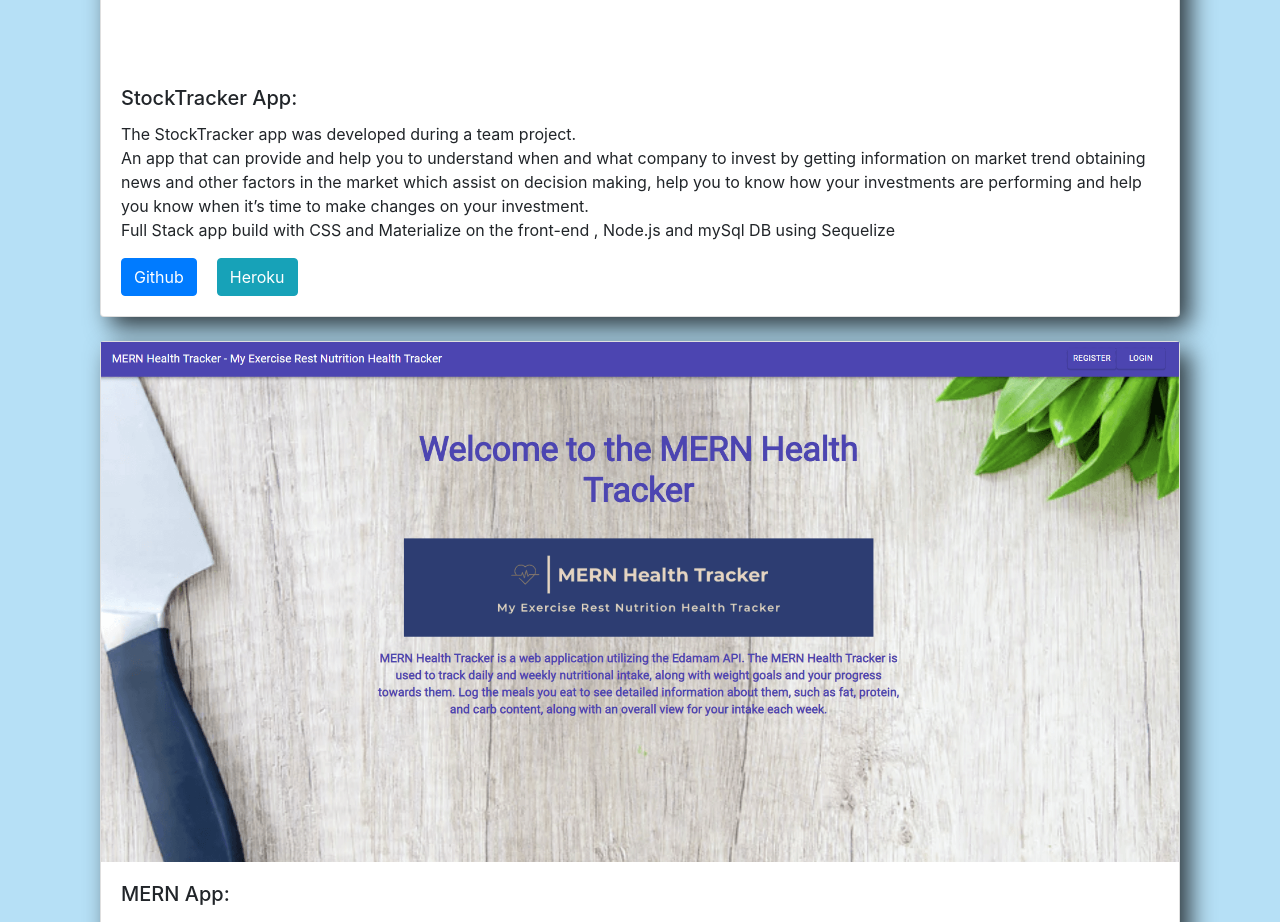
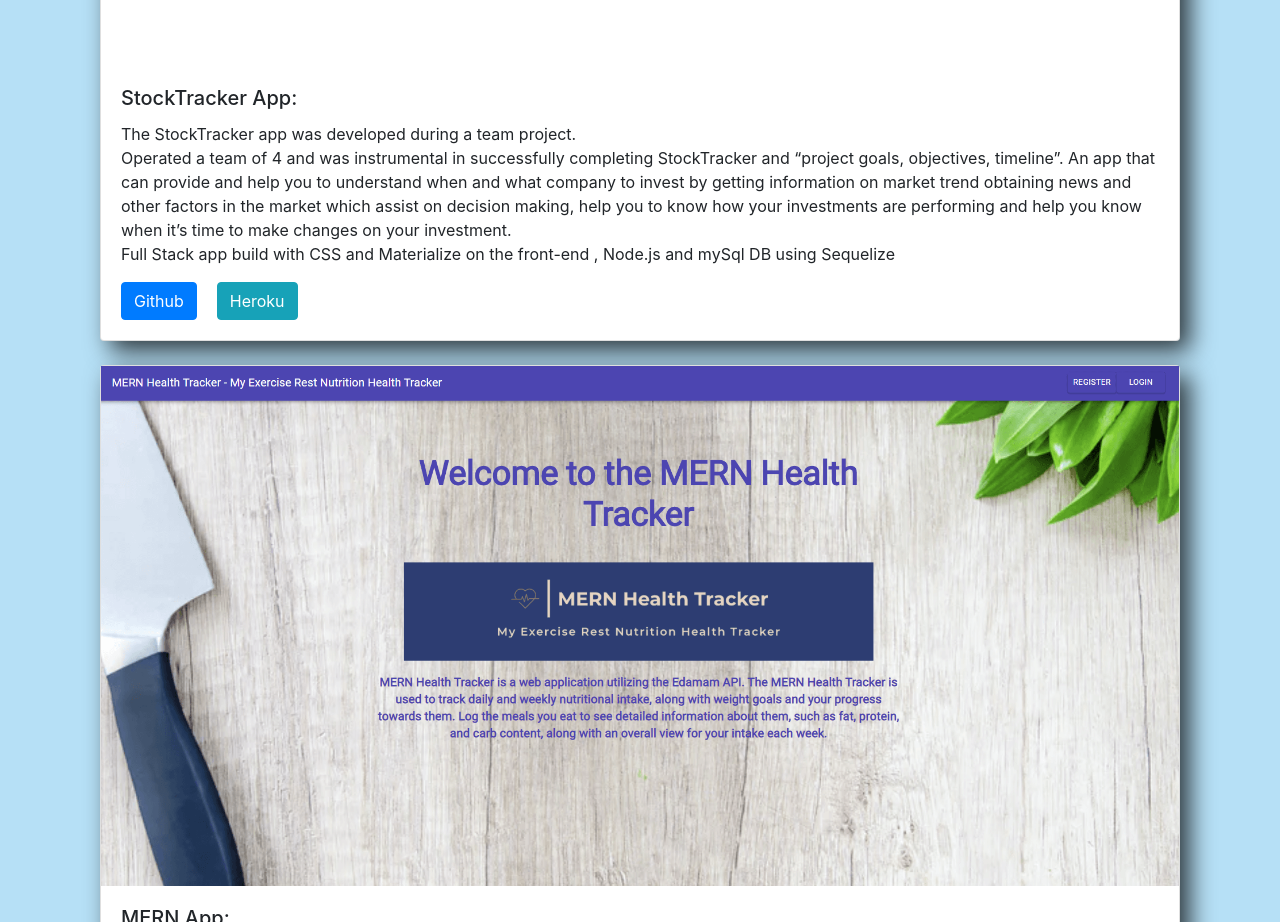
Before and after one commit to PhilipK-webdev/ProjectPortfolio, a React (Create React App) app in the folder client/: page / in a window 1280 px wide. Shown: the part 940-1862 px from the top of the page. Built offline with nearby package versions, Linux system fonts and the light colour scheme; a web font is replaced by a local one.

Commit message:
add description

```diff
--- a/client/src/components/Cards/Cards.js
+++ b/client/src/components/Cards/Cards.js
@@ -13,6 +13,7 @@
                         <h5 className="card-title">StockTracker App:</h5>
                         <p className="card-text">
                             The StockTracker app was developed during a team project.<br />
+                            Operated a team of 4 and was instrumental in successfully completing StockTracker and “project goals, objectives, timeline”.
                             An app that can provide and help you to understand when and what company to invest by getting information on market trend obtaining news and other factors in the market which assist on decision making,
                             help you to know how your investments are performing and help you know when it’s time to make changes on your investment.<br />
                             Full Stack app build with CSS  and Materialize on the front-end , Node.js and mySql DB using Sequelize
```
